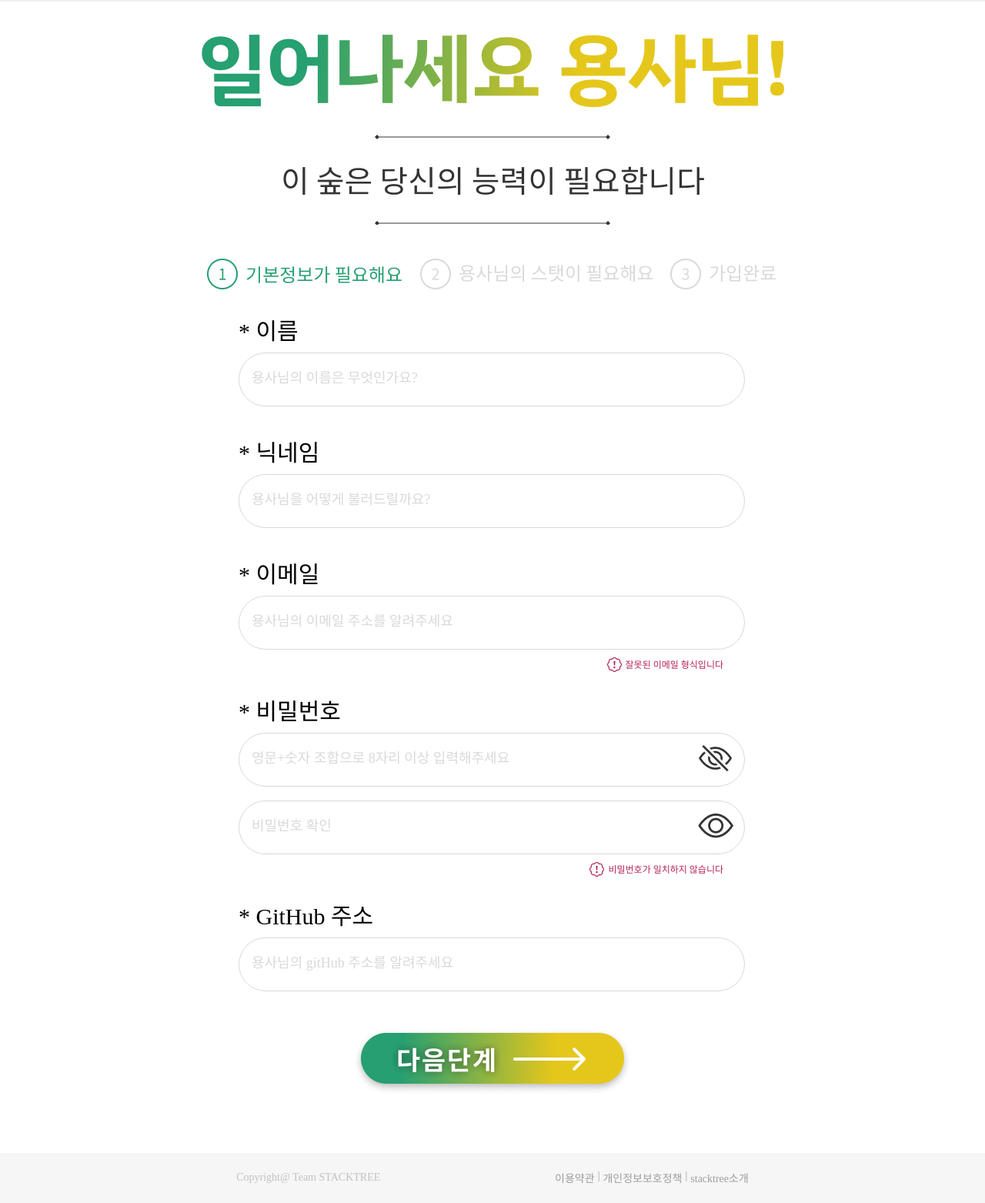
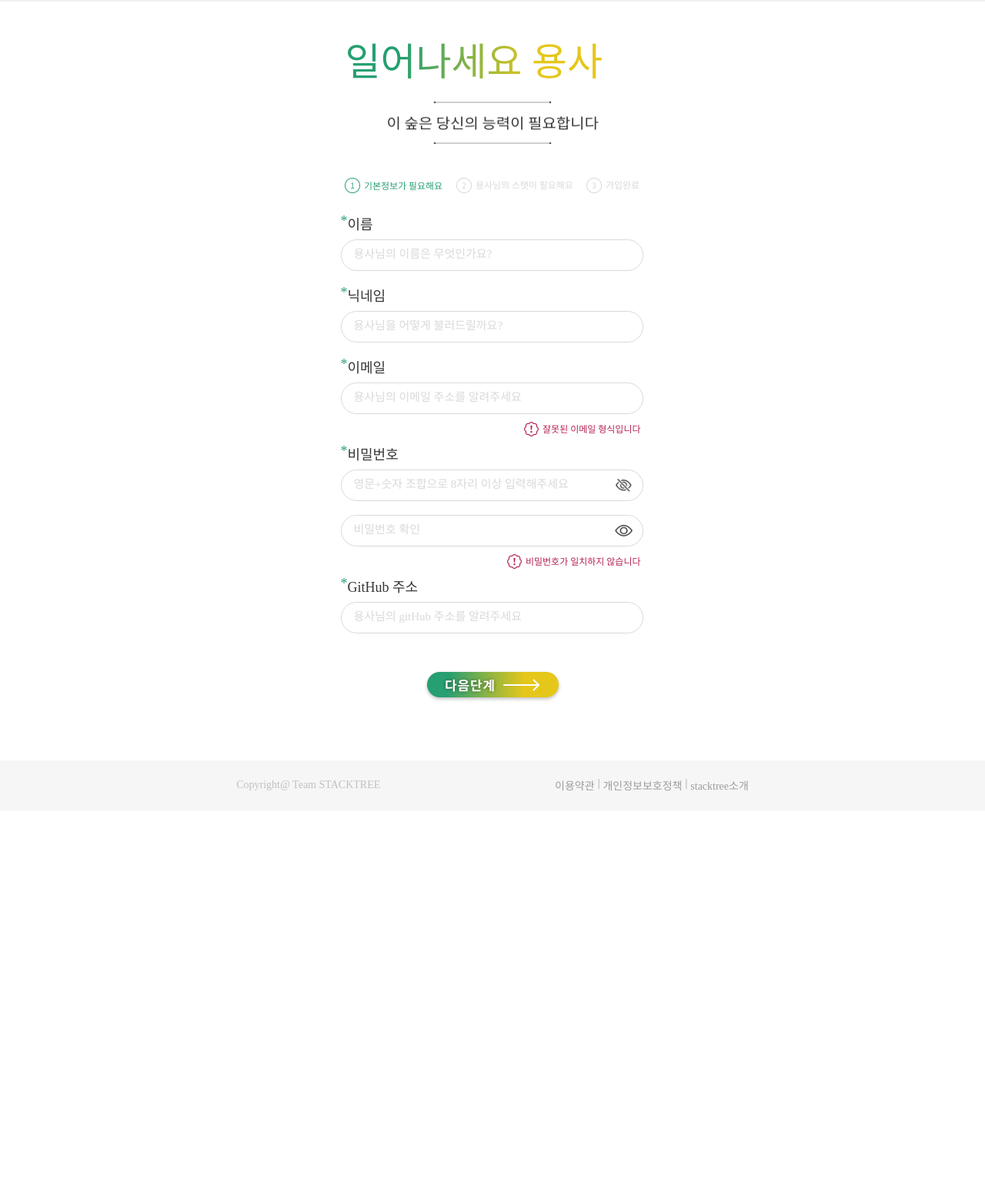
Before and after one commit to elementrix/YoungBoss_StackTree, a Django app: page /account/signup/ in a window 1280 px wide. Shown: the part 65-1628 px from the top of the page at 77% size. After the commit the page ends 1093 px from the top, so only its background shows below. Run offline with Django 4.2, Linux system fonts and the light colour scheme; some libraries are stand-ins or nearby versions; some web fonts are replaced.

Commit message:
johnny - edit signup

```diff
--- a/stacktreeproject/account/static/css/signup.css
+++ b/stacktreeproject/account/static/css/signup.css
@@ -76,42 +76,85 @@ form {
 
     margin-left: auto;
     margin-right: auto;
-    margin-top: auto;
+    margin-top: 5vh;
     margin-bottom: auto;
 }
 
 .signup-head {
-    text-align: center;
-    margin-top: 45px;
-}
+    width: 385px;
+    height: 75px;
+    flex-grow: 0;
+    margin: 0 0 16px 2px;
+    object-fit: contain;
+    background-image: linear-gradient(98deg, #269f71 20%, #e5c71b 64%);
 
-.signup-subhead {
-    text-align: center;
-    margin-top: 30px;
+    font-family: IBM-Plex-Sans-Bold;
+    font-size: 50px;
+
+    -webkit-background-clip: text;
+    background-clip: text;
+    -webkit-text-fill-color: transparent;
+
 }
 
 .choose-button {
-    text-align: center;
     margin-top: 39.8px;
     white-space: nowrap;
 }
 
+.title-question {
+    display: flex;
+    flex-direction: row;
+}
+
+.img-signup-subhead {
+    width: 276px;
+    height: 56px;
+}
+
+.choose-button{
+    display: flex;
+    flex-direction: row;
+    justify-content: space-between;
+}
+
 .btn-signup-choosebutton1 {
-    margin-right: 17px;
+    width: 128px;
+    height: 20px;
 }
 
 .btn-signup-choosebutton2 {
-    margin-right: 17px;
+    width: 152px;
+    height: 20px;
+    margin-left: 17px;
+}
+
+.btn-signup-choosebutton3{
+    width: 70px;
+    height: 20px;
+    margin-left: 17px;
+}
+
+.text-green {
+    color: #269F71;
+    font-family: Noto-Sans-KR-Bold;
+    font-size: 18px;
+}
+
+.text-black {
+    color: #343434;
+    font-family: Noto-Sans-KR-Bold;
+    font-size: 18px;
 }
 
 
 .name{
     margin-top: 26px;
-    margin-bottom: 26px;
+    margin-bottom: 8px;
 }
 
 .nickname{
-    margin-bottom: 26px;
+    margin-bottom: 8px;
 }
 
 
@@ -125,9 +168,9 @@ h1 {
     display: flex;
     justify-content: flex-end;
     flex-direction: row;
-    width: 600px;
+    width: 385px;
     text-align: right;
-    margin-bottom: 26px;
+    margin-bottom: 8px;
 }
 
 .password-caution-message {
@@ -135,8 +178,8 @@ h1 {
     align-items: center;
     justify-content: flex-end;
     flex-direction: row;
-    width: 600px;
-    margin-bottom: 26px;
+    width: 385px;
+    margin-bottom: 8px;
 }
 
 input {
@@ -152,13 +195,11 @@ input {
     font-size: 18px;
     color: #269F71;
 
-    width: 368px;
-    height: 23px;
-    width: 450px;
-    height: 50px;
+    width: 375px;
+    height: 35px;
     flex-grow: 0;
     margin: 8px 2px 8px 0;
-    padding: 8px 190px 10px 16px;
+    padding: 0px 0px 4px 16px;
     border-radius: 40px;
     border: solid 1px #d9d9d9;
     background-color: #fff;
@@ -168,7 +209,8 @@ input {
 
 input::placeholder{
     font-family: Noto-Sans-KR-Regular;
-    font-size: 18px;
+    font-size: 15px;
+    margin-bottom: 5px;
     color: #d9d9d9;
 }
 
@@ -200,23 +242,29 @@ input::placeholder{
 }
 
 .ico-signup-closedeyes {
+    width: 21px;
+    height: 17px;
     position: absolute;
     display: flex;
     align-items: center;
     justify-content: flex-end;
     flex-direction: row;
     margin-bottom: 5px;
-    margin-left: 580px;
+    margin-left: 340px;
+    margin-top: 4px;
 }
 
 .ico-signup-opendeyes {
+    width: 23px;
+    height: 15px;
     position: absolute;
     display: flex;
     align-items: center;
     justify-content: flex-end;
     flex-direction: row;
     margin-bottom: 5px;
-    margin-left: 580px;
+    margin-left: 341px;
+    margin-top: 4px;
 }
 
 .next-step {
@@ -226,3 +274,8 @@ input::placeholder{
     outline: 0;
     background-color: white;
 }
+
+.btn-signup-nextstep{
+    width: 183px;
+    height: 45px;
+}
--- a/stacktreeproject/account/templates/signup.html
+++ b/stacktreeproject/account/templates/signup.html
@@ -6,6 +6,7 @@
     {% block extrahead %}
     <link rel="stylesheet" href="{% static 'css/signup.css' %}">
     <title>Login</title>
+    <script src="https://ajax.googleapis.com/ajax/libs/jquery/1.8.3/jquery.min.js"></script>
     {% endblock %}
 </head>
 
@@ -15,11 +16,11 @@
         {% csrf_token %}
 
         <div class="signup-head">
-            <img class="btn-signup-head" src="{% static 'img/btn_signup_head.png' %}">
+            일어나세요 용사님!
         </div>
 
         <div class="signup-subhead">
-            <img class="btn-signup-subhead" src="{% static 'img/btn_signup_subhead.png' %}">
+            <img class="img-signup-subhead" src="{% static 'img/btn_signup_subhead.png' %}">
         </div>
 
         <div class="choose-button">
@@ -29,19 +30,28 @@
         </div>
 
         <div class="name">
-            <h1>* 이름</h1>
+            <div class="title-question">
+                <p class="text-green">*</p>
+                <p class="text-black">이름</p>
+            </div>
             <input name="name" type="name" placeholder="용사님의 이름은 무엇인가요?">
             <!-- <img class="btn-signup-box" src="{% static 'img/btn_signup_box.png' %}"> -->
         </div>
 
         <div class="nickname">
-            <h1>* 닉네임</h1>
+            <div class="title-question">
+                <p class="text-green">*</p>
+                <p class="text-black">닉네임</p>
+            </div>
             <input name="nickname" type="name" placeholder="용사님을 어떻게 불러드릴까요?">
             <!-- <img class="btn-signup-box" src="{% static 'img/btn_signup_box.png' %}"> -->
         </div>
 
         <div class="email">
-            <h1>* 이메일</h1>
+            <div class="title-question">
+                <p class="text-green">*</p>
+                <p class="text-black">이메일</p>
+            </div>
             <input name="email" type="name" placeholder="용사님의 이메일 주소를 알려주세요">
             <!-- <img class="btn-signup-box" src="{% static 'img/btn_signup_box.png' %}"> -->
         </div>
@@ -52,7 +62,10 @@
         </div>
 
         <div class="password">
-            <h1>* 비밀번호</h1>
+            <div class="title-question">
+                <p class="text-green">*</p>
+                <p class="text-black">비밀번호</p>
+            </div>
             <div class="password1">
                 <input name="password1" type="password" placeholder="영문+숫자 조합으로 8자리 이상 입력해주세요">
                 <!-- <img class="btn-signup-box" src="{% static 'img/btn_signup_box.png' %}"> -->
@@ -71,12 +84,15 @@
         </div>
 
         <div class="github-address">
-            <h1>* GitHub 주소</h1>
+            <div class="title-question">
+                <p class="text-green">*</p>
+                <p class="text-black">GitHub 주소</p>
+            </div>
             <input name="github-email" type="name" placeholder="용사님의 gitHub 주소를 알려주세요">
             <!-- <img class="btn-signup-box" src="{% static 'img/btn_signup_box.png' %}"> -->
         </div>
 
-        <button class="next-step" type="submit" name="dff" value="다음단계"><img class="btn-signup-nextstep" src="{% static 'img/btn_signup_nextstep.png' %}" alt="Login"></button>
+        <button class="next-step" type="submit" name="next" value="다음단계"><img class="btn-signup-nextstep" src="{% static 'img/btn_signup_nextstep.png' %}" alt="Login"></button>
 
         <!-- <p class="login-other-msg">다른 계정으로 로그인 하기</p> -->
 
```
Also changed, not shown: stacktreeproject/db.sqlite3.
